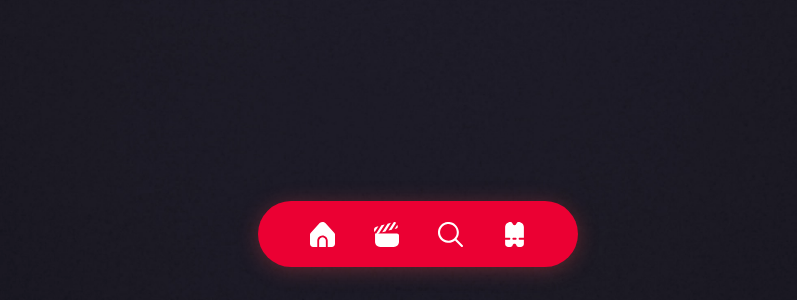
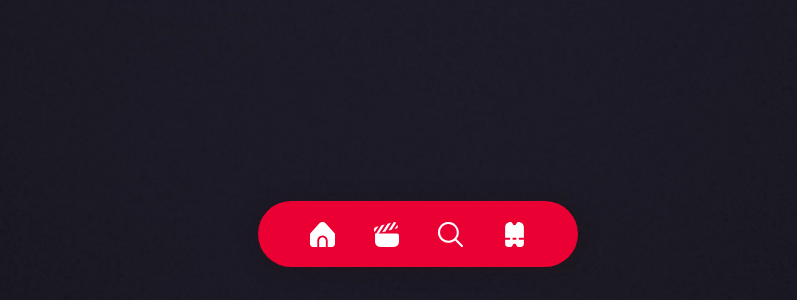
Before and after one commit to pxtricixdev/Front-LumiFilm, a website: page html/index.html in a window 1280 px wide. Shown: the part 500-800 px from the top of the page, without its empty margins (222-1019 px from the left). Drawn offline with nearby package versions, Linux system fonts and the light colour scheme; files that its build step writes are made by us from their sources.

Commit message:
Box shadow de navbar modificado

```diff
--- a/source/layout/_navbar.scss
+++ b/source/layout/_navbar.scss
@@ -9,9 +9,9 @@
     width: 320px;
     height: 66px;
     border-radius: 99px;
-    -webkit-box-shadow: 0px 3px 21px -1px rgba(242, 72, 72, 0.35);
-    -moz-box-shadow: 0px 3px 21px -1px rgba(242, 72, 72, 0.35);
-    box-shadow: 0px 3px 21px -1px rgba(242, 72, 72, 0.35);
+    -webkit-box-shadow: 0px 3px 21px -1px rgba(37, 15, 15, 0.35);
+    -moz-box-shadow: 0px 3px 21px -1px rgba(37, 15, 15, 0.35);
+    box-shadow: 0px 3px 21px -1px rgba(37, 15, 15, 0.35);
 
     &__list {
         width: 80%;
```
Also changed, not shown: 1 other file.
